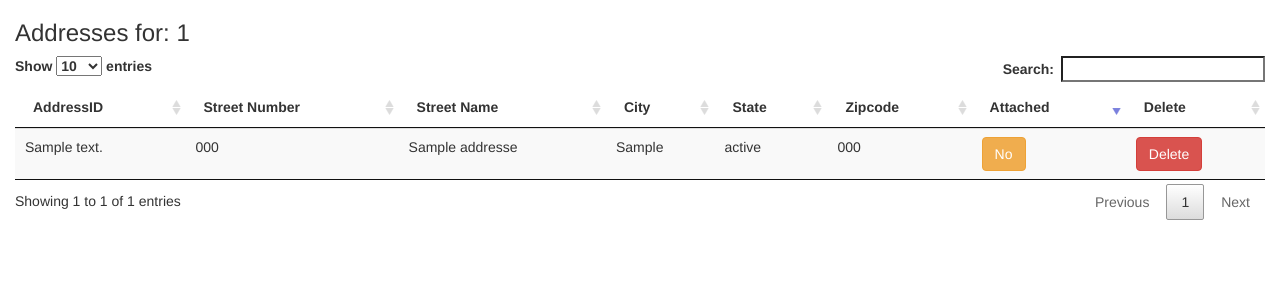
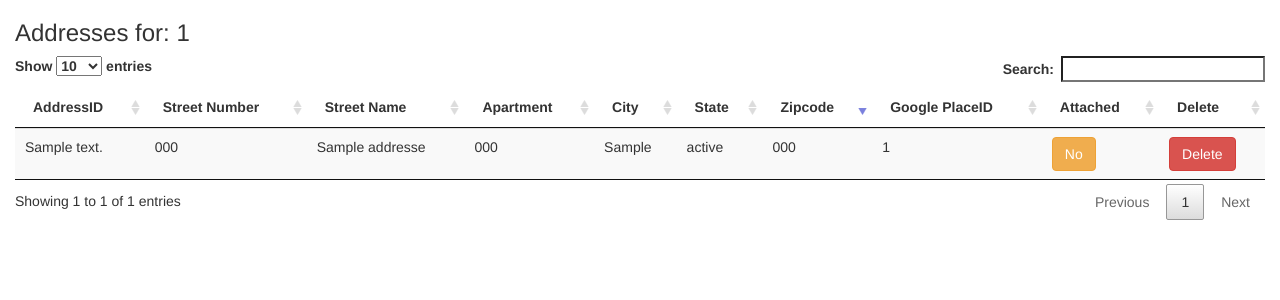
Before and after one commit to alexdecastro/pii_from_scratch, a Django app: template piiweb/templates/address-select.html in a window 1280 px wide. Shown: the top 300 px of the page. Run offline with Django 3.2, Linux system fonts and the light colour scheme; tables that the repository leaves empty hold one stand-in row (values such as "Sample post"); the template is opened without the code that fills it: values that come from a table or form of the project are taken from there, most other values are stand-ins (such as "Sample title", 1, 10 or a date in 2020); parts of the project's set-up code (start-up, migrations or seed data) failed here and were passed over; some libraries are stand-ins or nearby versions.

Commit message:
Minor changes

```diff
--- a/pii/urls.py
+++ b/pii/urls.py
@@ -26,8 +26,9 @@ router.register(r'addresses', AddressesViewSet)
 
 urlpatterns = [
     path('admin/', admin.site.urls),
+
     # map 'http://127.0.0.1:800#/piiweb/' -> 'piiweb/urls.py'
-    path('piiweb/', include('piiweb.urls')),
+    path('pii/', include('piiweb.urls')),
 
     # map 'http://127.0.0.1:800#/api/ -> 'piiapi/urls.py'
     path('api/', include(router.urls)),
--- a/piiweb/forms.py
+++ b/piiweb/forms.py
@@ -2,7 +2,7 @@ from django import forms
 from piidb.models import (Addresses)
 
 
-class AddressesModelForm(forms.ModelForm):
+class addressSelectForm(forms.ModelForm):
 
     class Meta:
         model = Addresses
--- a/piiweb/templates/address-select.html
+++ b/piiweb/templates/address-select.html
@@ -19,9 +19,11 @@
                     <th>AddressID</th>
                     <th>Street Number</th>
                     <th>Street Name</th>
+                    <th>Apartment</th>
                     <th>City</th>
                     <th>State</th>
                     <th>Zipcode</th>
+                    <th>Google PlaceID</th>
                     <th>Attached</th>
                     <th>Delete</th>
                 </tr>
@@ -31,9 +33,11 @@
                             <td>{{ item.addressid }}</td>
                             <td>{{ item.streetnumber }}</td>
                             <td>{{ item.streetname }}</td>
+                            <td>{{ item.aptnumber }}</td>
                             <td>{{ item.city }}</td>
                             <td>{{ item.state }}</td>
                             <td>{{ item.zipcode }}</td>
+                            <td>{{ item.google_place_id }}</td>
                             {% if item.addressid in addr_id_list %}
                                 <td><button id="{{ item.addressid }}" type="button" class="btn btn-success" onclick="handleButtonClick(this)">Yes</button></td>
                             {% else %}
--- a/piiweb/urls.py
+++ b/piiweb/urls.py
@@ -4,7 +4,7 @@ from . import views
 urlpatterns = [
     path('test_page/', views.test_page, name='piiweb_test_page'),
     path('addresses/<pguid_id>/', views.addressesView, name='addressesView'),
-    path('addresses/address-select/<pguid_id>/', views.addressSelectView, name='addressSelect'),
+    path('addresses/address-select/<pguid_id>/', views.addressSelectView, name='address-select'),
     path('addresses/create_part_addr/<pguid_id>/<addr_id>/', views.create_part_addr, name='create_part_addr'),
     path('addresses/delete_part_addr/<pguid_id>/<addr_id>/', views.delete_part_addr, name='delete_part_addr'),
 ]
```
Also changed, not shown: piiweb/views.py (+3 -7 lines).
